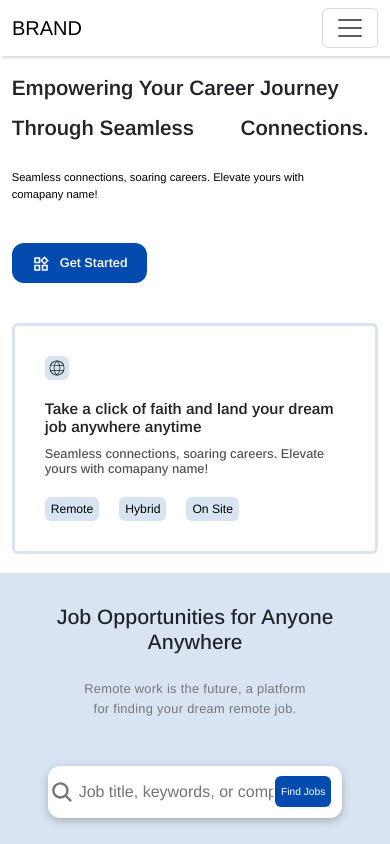
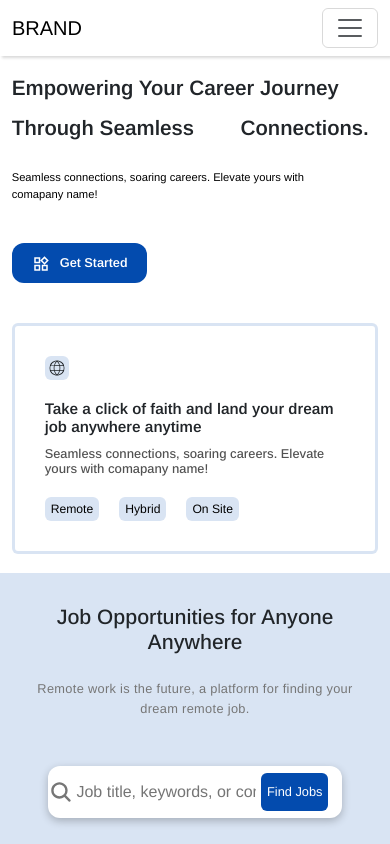
Before and after one commit to c4928315/project002, a React (Create React App) app: page / in a window 390 px wide. Shown: the top 844 px of the page. Built offline with nearby package versions, Linux system fonts and the light colour scheme; no server answers; some icons are missing.

Commit message:
on my way

```diff
--- a/src/Components/FindJobs/findJobs.css
+++ b/src/Components/FindJobs/findJobs.css
@@ -109,12 +109,16 @@
     padding: 2em;
   }
 
+  .findJobsSubHeader{
+    width: 100%;
+  }
+
   .findJobsSubHeader p {
     font-size: 0.8em;
     display: flex;
     align-items: center;
     flex-wrap: wrap;
-    width: 90%;
+    width: 100%;
     margin: 0 auto;
     text-align: center;
     justify-content: center;
@@ -133,8 +137,7 @@
     background-color: lightgray;
   }
 
-  .findJobsSearchBtn button,
-  .findJobsSearchBtn {
+  .findJobsSearchBtn button {
     height: 3em;
     display: flex;
     align-items: center;
@@ -142,4 +145,8 @@
     font-size: 0.8em;
     width: fit-content;
   }
+
+  .findJobsSearchBtn{
+    width: 5em;
+  }
 }
```
